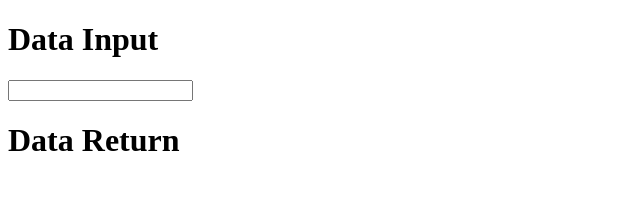
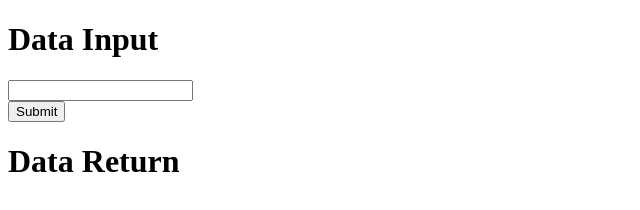
Before and after one commit to PurpleRabbit75/WebTest1, a plain HTML site: page index.html in a window 1280 px wide. Shown: the whole page, without its empty margins (0-640 px from the left). Drawn offline with Linux system fonts and the light colour scheme.

Commit message:
added button with basic js

```diff
--- a/index.html
+++ b/index.html
@@ -5,10 +5,148 @@
 </head>
 <body>
     <h1>Data Input</h1>
-    <form>
+    <form action="" method="POST" id="data_submit">
         <input type="text" id="data_box" name="data_box2"><br>
+        <button type="submit" sendMessage()>Submit</button>
     </form>
+
+
+<script type="module">
+  document.getElementById('data_submit').addEventListener('submit', myFunction);
+  function myFunction(e) {
+      alert("If this were a functional app, your data would now be submitted!");
+    }
+
+  </script>
+
 
     <h1>Data Return</h1>
 </body>
 </html>
+
+
+
+
+
+
+
+<!-- code sample adapted from https://how.dev/answers/how-to-connect-an-html-registration-form-to-firebase
+<head>
+</head>
+
+<body>
+  <form action="" method="POST" id="registrationform">
+
+    <fieldset>
+      <input type="password" name="password" value="" id="password" required />
+      <button type="submit" sendMessage()>Register</button>
+    </fieldset>
+
+  </form>
+
+  <script type="module">
+      //listen for submit event//(1)
+  document.getElementById('registrationform')
+    .addEventListener('submit', formSubmit);
+
+    //Submit form(1.2)
+    function formSubmit(e) {
+      e.preventDefault();
+      // Get Values from the DOM
+      let name = document.querySelector('#name').value;
+      let email = document.querySelector('#email').value;
+      let password = document.querySelector('#password').value;
+      let bio = document.querySelector('#bio').value;
+      let job = document.querySelector('#job').value;
+      let interest = document.querySelector('#interest').value;
+    }
+  </script>
+</body>
+
+</html> -->
+
+
+
+
+
+
+
+
+<!-- code sample from https://how.dev/answers/how-to-connect-an-html-registration-form-to-firebase
+<head>
+  <meta charset="UTF-8" />
+  <meta name="viewport" content="width=device-width, initial-scale=1.0" />
+  <meta http-equiv="X-UA-Compatible" content="ie=edge" />
+  <link rel="stylesheet" href="style.css" />
+  <title>Registration Form</title>
+</head>
+
+<body>
+  <form action="" method="POST" id="registrationform">
+    <h1>Register</h1>
+    <div class="alert">Form Submitted Successfully</div>
+
+
+    <fieldset>
+      <legend><span class="section">1</span>Your Basic Info</legend>
+      <label class="" for="name">Name:</label>
+      <input type="text" name="name" value="" id="name" required />
+
+      <label class="" for="email">Email:</label>
+      <input type="email" name="email" value="" id="email" required />
+
+      <label for="password">password:</label>
+      <input type="password" name="password" value="" id="password" required />
+    </fieldset>
+
+
+    <fieldset>
+      <legend><span class="section">2</span>Profile</legend>
+      <label class="" for="bio">Bio:</label>
+      <textarea name="bio" id="bio" required></textarea>
+
+      <label for="job">Job Role:</label>
+      <select name="job" id="job" required>
+        <optgroup label="Web">
+          <option value="front_end_developer">Frontend Developer</option>
+          <option value="back_end_developer">Backend Developer</option>
+          <option value="fullstack_developer">Fullstack Developer</option>
+        </optgroup>
+        <optgroup label="Mobile">
+          <option value="android">Android</option>
+          <option value="ionic">Ionic</option>
+          <option value="phonegap">PhoneGap</option>
+        </optgroup>
+      </select>
+      <br /><br />
+      <label>Interest:</label>
+
+      <select id="interest" required>
+        <option value="development">Development</option>
+        <option value="design">Design</option>
+        <option value="business">Business</option>
+      </select>
+
+      <button type="submit" sendMessage()>Register</button>
+  </form>
+
+  <script type="module">
+      //listen for submit event//(1)
+  document.getElementById('registrationform')
+    .addEventListener('submit', formSubmit);
+
+    //Submit form(1.2)
+    function formSubmit(e) {
+      e.preventDefault();
+      // Get Values from the DOM
+      let name = document.querySelector('#name').value;
+      let email = document.querySelector('#email').value;
+      let password = document.querySelector('#password').value;
+      let bio = document.querySelector('#bio').value;
+      let job = document.querySelector('#job').value;
+      let interest = document.querySelector('#interest').value;
+    }
+  </script>
+</body>
+
+</html> -->
```
